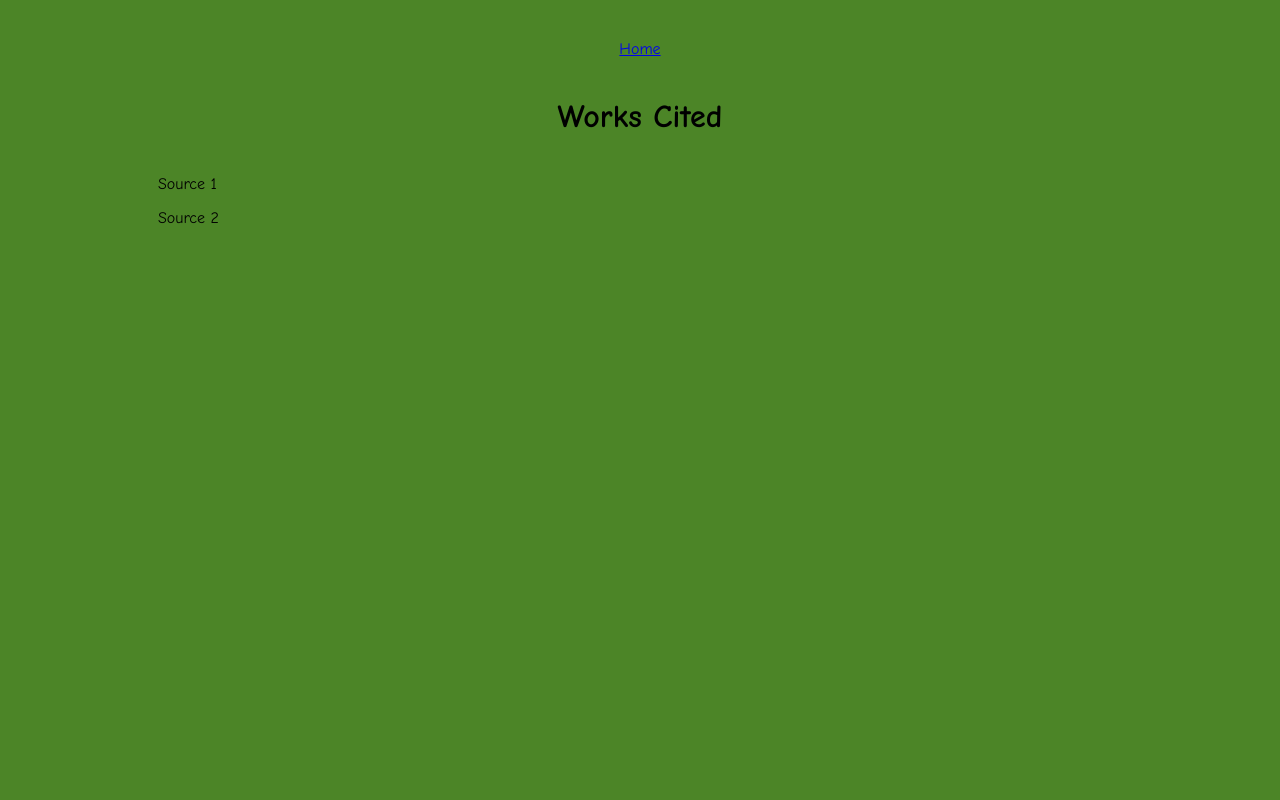
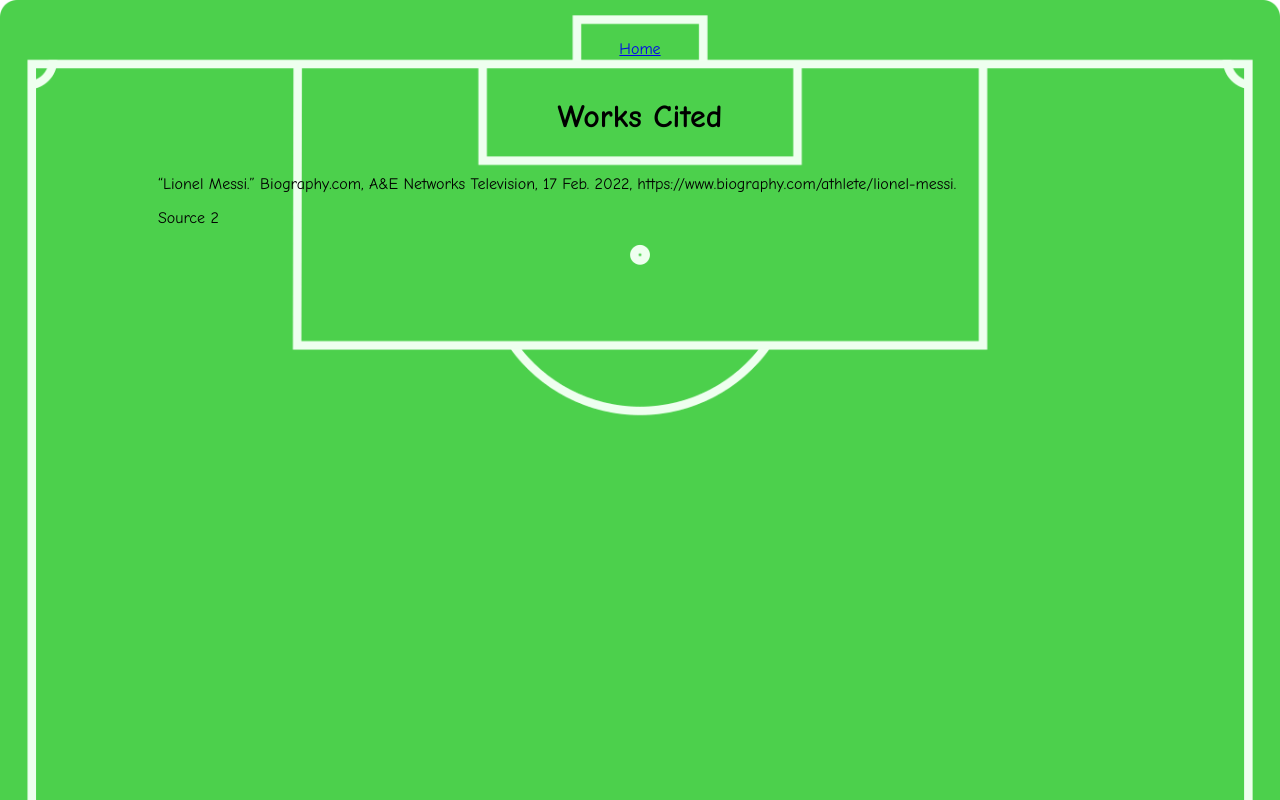
Before and after one commit to mmhousto/Tribute, a plain HTML site: page bibliography.html in a window 1280 px wide. Drawn offline with Linux system fonts and the light colour scheme.

Commit message:
Soccer Field

```diff
--- a/bibliography.html
+++ b/bibliography.html
@@ -18,7 +18,7 @@
 
 
 	<div id="sources">
-		<p>Source 1</p>
+		<p>“Lionel Messi.” Biography.com, A&amp;E Networks Television, 17 Feb. 2022, https://www.biography.com/athlete/lionel-messi. </p>
 		<p>Source 2</p>
 	</div>
 
--- a/style.css
+++ b/style.css
@@ -1,9 +1,10 @@
 body{
-	/*background-image: url("SoccerField.png");*/
-	background-color: #4c8527;
+	background-image: url("SoccerField.png");
+	/*background-color: green*/
 	background-size: cover;
 	font-family: "Comic Sans MS";
 }
+
 
 img{
 	border-radius: 50%;
@@ -16,6 +17,10 @@ img{
 span {
 	width: fit-content;
 	text-align: center;
+
+}
+
+.review{
 
 }
 
```
Also changed, not shown: index.html (+5 -5 lines).
